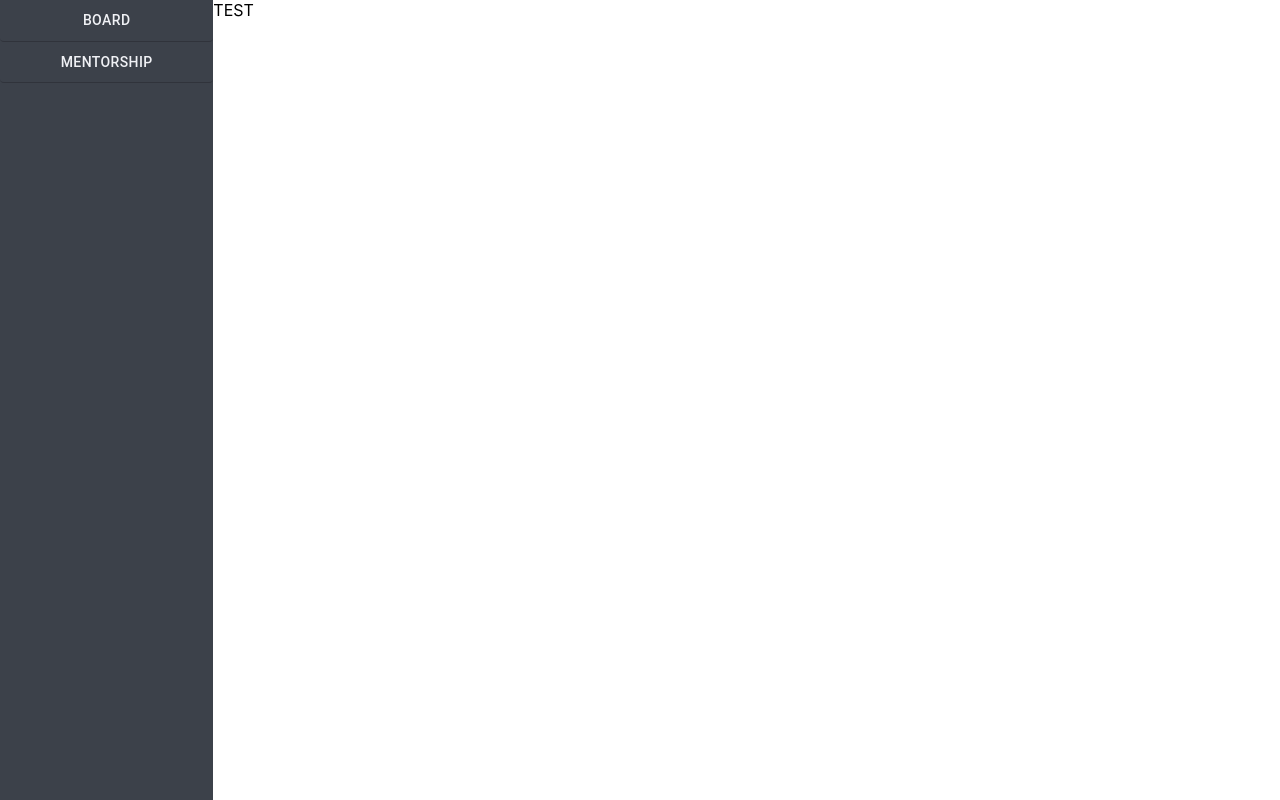
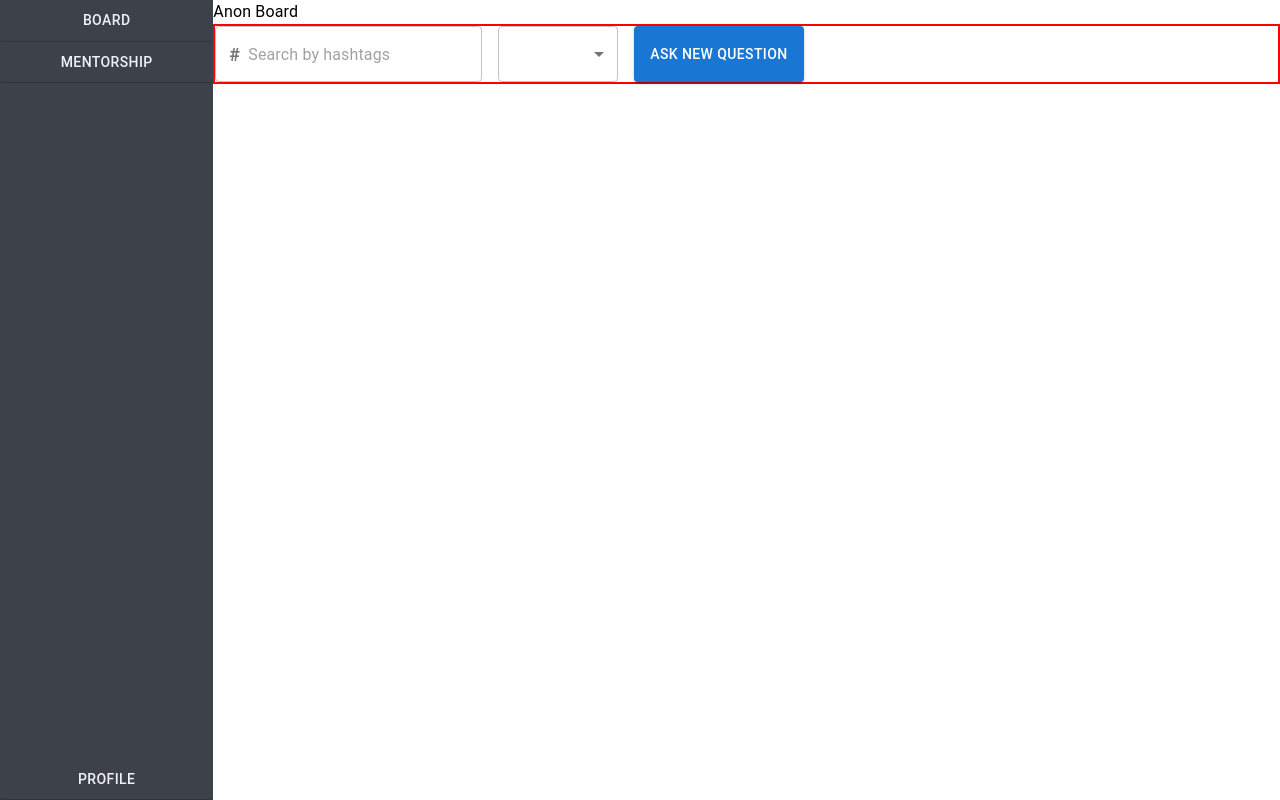
Before and after one commit to ruslan-akhm/anon, a React (Create React App) app in the folder client/: page /board in a window 1280 px wide. Built offline with nearby package versions, Linux system fonts and the light colour scheme.

Commit message:
updated board and mentorship

```diff
--- a/client/src/App.js
+++ b/client/src/App.js
@@ -1,8 +1,9 @@
 import { useEffect } from "react";
 import { Grid, Typography } from "@mui/material";
 import SideBar from "./components/SideBar";
-import Board from "./components/mainpage/Board";
-import Mentorship from "./components/mainpage/Mentorship";
+import Board from "./components/mainpage/board/Board";
+import Mentorship from "./components/mainpage/mentorship/Mentorship";
+import Profile from "./components/mainpage/profile/Profile";
 
 import { ThemeProvider } from "@mui/material/styles";
 import { BrowserRouter, Routes, Route, Link } from "react-router-dom";
@@ -22,6 +23,7 @@ function App() {
 						<Routes>
 							<Route path="/board" element={<Board />} />
 							<Route path="/mentorship" element={<Mentorship />} />
+							<Route path="/profile" element={<Profile />} />
 						</Routes>
 					</Grid>
 				</Grid>
--- a/client/src/components/SideBar.js
+++ b/client/src/components/SideBar.js
@@ -55,6 +55,27 @@ function SideBar(props) {
 					</Button>
 				</Link>
 			</Grid>
+			<Grid item sx={{ mt: "auto" }}>
+				<Link
+					to="/profile"
+					style={{ textDecoration: "none", width: "100%", height: "100%" }}
+				>
+					<Button
+						sx={{
+							borderBottom: `1px solid ${theme.palette.sidebar.hover}`,
+							padding: 1,
+							textDecoration: "none",
+							color: theme.palette.sidebar.text,
+							transition: "0.2s",
+							width: "100%",
+							height: "100%",
+							"&:hover": { backgroundColor: theme.palette.sidebar.hover },
+						}}
+					>
+						PROFILE
+					</Button>
+				</Link>
+			</Grid>
 		</Grid>
 	);
 }
--- a/client/src/components/mainpage/Board.js
+++ /dev/null
@@ -1,7 +0,0 @@
-import React from "react";
-import { Grid } from "@mui/material";
-
-function Board(props) {
-	return <Grid>TEST</Grid>;
-}
-export default Board;
--- /dev/null
+++ b/client/src/components/mainpage/board/Board.js
@@ -0,0 +1,105 @@
+import { useState } from "react";
+import {
+	Grid,
+	Typography,
+	TextField,
+	InputAdornment,
+	FormControl,
+	InputLabel,
+	Select,
+	MenuItem,
+	Button,
+	Dialog,
+} from "@mui/material";
+
+import NewTopicModal from "./NewTopicModal";
+
+const categories = [
+	{
+		id: 1,
+		value: "negatives",
+		text: "Issues and Concerns",
+	},
+	{
+		id: 2,
+		value: "positives",
+		text: "Cheers and Celebrations",
+	},
+	{
+		id: 3,
+		value: "neutrals",
+		text: "General Topic",
+	},
+];
+
+function Board(props) {
+	const [modalShown, setModalShown] = useState(false);
+	const handleChange = (e) => {
+		console.log(e.target.value);
+		// do filter by category here
+		// also add filter by hash
+	};
+
+	return (
+		<Grid direction="column">
+			<Grid item>
+				<Typography>Anon Board</Typography>
+			</Grid>
+			<Grid
+				item
+				container
+				direction="row"
+				alignItems={"center"}
+				sx={{ border: "2px solid red" }}
+			>
+				<TextField
+					id="input-with-icon-textfield"
+					variant="outlined"
+					placeholder="Search by hashtags"
+					//label="TextField"
+					InputProps={{
+						startAdornment: (
+							<InputAdornment position="start">
+								<Typography sx={{ fontWeight: "bold", fontSize: "18px" }}>
+									#
+								</Typography>
+							</InputAdornment>
+						),
+					}}
+				/>
+
+				<FormControl fullWidth sx={{ width: "120px", ml: 2 }}>
+					<Select
+						variant="outlined"
+						onChange={handleChange}
+						sx={{ outline: "none", border: "none" }}
+					>
+						{categories.map((category) => (
+							<MenuItem key={category.value} value={category.value}>
+								{category.text}
+							</MenuItem>
+						))}
+					</Select>
+				</FormControl>
+				<Grid item sx={{ height: "56px" }}>
+					<Button
+						variant="contained"
+						sx={{ ml: 2, height: "100%", mt: 0 }}
+						onClick={() => setModalShown(true)}
+					>
+						Ask new question
+					</Button>
+				</Grid>
+			</Grid>
+			<Dialog
+				open={modalShown}
+				onClose={() => setModalShown(false)}
+				fullWidth={true}
+				maxWidth={"md"}
+			>
+				<NewTopicModal setModalShown={setModalShown} />
+			</Dialog>
+		</Grid>
+	);
+}
+export default Board;
--- /dev/null
+++ b/client/src/components/mainpage/board/NewTopicModal.js
@@ -0,0 +1,57 @@
+import { useState } from "react";
+import {
+	Grid,
+	Card,
+	CardActions,
+	CardContent,
+	CardMedia,
+	Button,
+	Typography,
+	Dialog,
+	DialogContent,
+	DialogActions,
+	Box,
+	IconButton,
+	CircularProgress,
+	useTheme,
+	Alert,
+	Slide,
+} from "@mui/material";
+
+import CloseIcon from "@mui/icons-material/Close";
+
+const NewTopicModal = ({ setModalShown }) => {
+	const [loading, setLoading] = useState(false);
+
+	const handleSubmit = () => {
+		return;
+	};
+
+	return (
+		<Box sx={{ px: 2, py: 2 }}>
+			<Grid container direction="row" justifyContent="flex-end">
+				<IconButton onClick={() => setModalShown(false)}>
+					<CloseIcon />
+				</IconButton>
+			</Grid>
+			<DialogContent>
+				<Grid direction="column"></Grid>
+			</DialogContent>
+			<DialogActions>
+				<Button
+					variant="contained"
+					sx={{ width: "100%" }}
+					onClick={handleSubmit}
+				>
+					{loading ? (
+						<CircularProgress size={24} sx={{ color: "white" }} />
+					) : (
+						"Post"
+					)}
+				</Button>
+			</DialogActions>
+		</Box>
+	);
+};
+
+export default NewTopicModal;
--- a/client/src/components/mainpage/Mentorship.js
+++ b/client/src/components/mainpage/mentorship/Mentorship.js
@@ -130,11 +130,11 @@ const MentorDialog = ({ mentor, setModalShown, setMentorApproved }) => {
 };
 
 function Mentorship(props) {
-	const theme = useTheme();
+	// const theme = useTheme();
 	const [mentorsList, setMentorsList] = useState([]);
 	const [modalShown, setModalShown] = useState(false);
 	const [chosenMentor, setChosenMentor] = useState({});
-	const [mentorApproved, setMentorApproved] = useState(true);
+	const [mentorApproved, setMentorApproved] = useState(false);
 
 	useEffect(() => {
 		fetchMentors();
--- /dev/null
+++ b/client/src/components/mainpage/profile/Profile.js
@@ -0,0 +1,8 @@
+import React from "react";
+import { Grid, Button, useTheme } from "@mui/material";
+
+function Profile() {
+	return <Grid>Profile</Grid>;
+}
+
+export default Profile;
```
